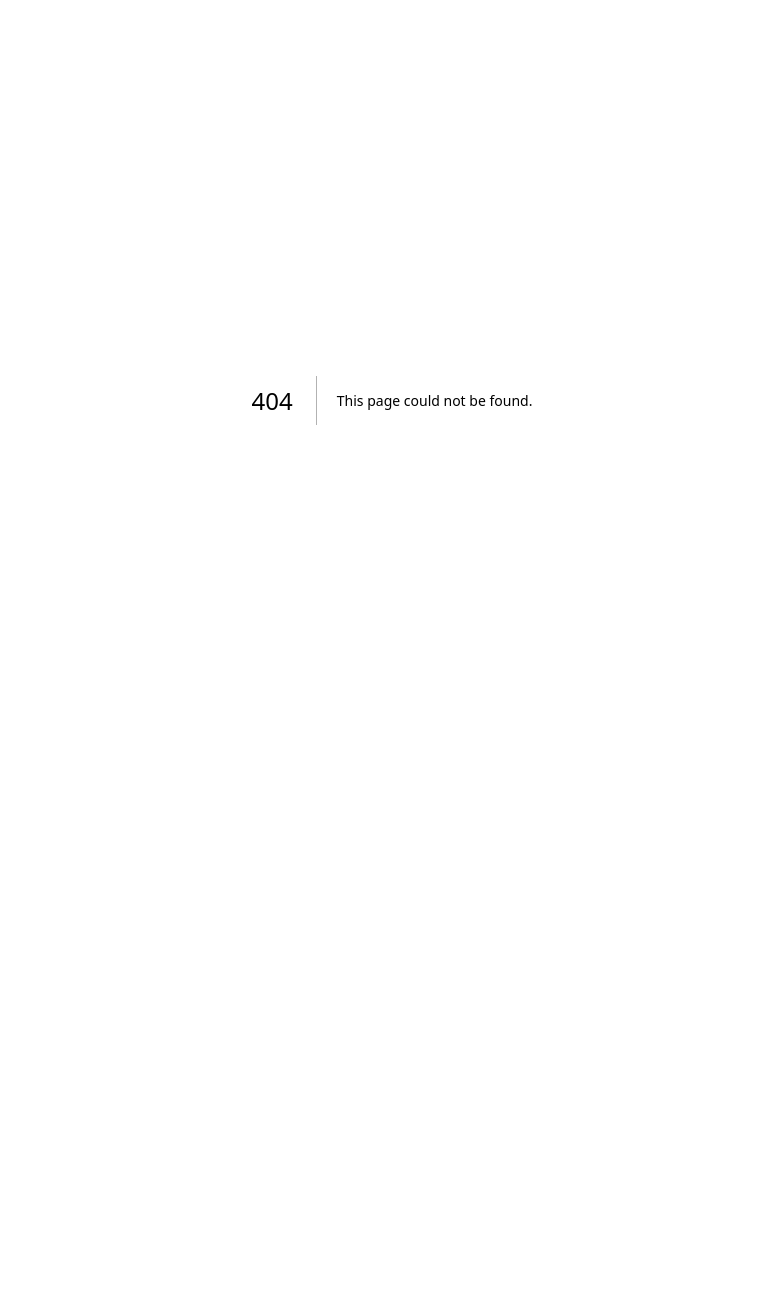
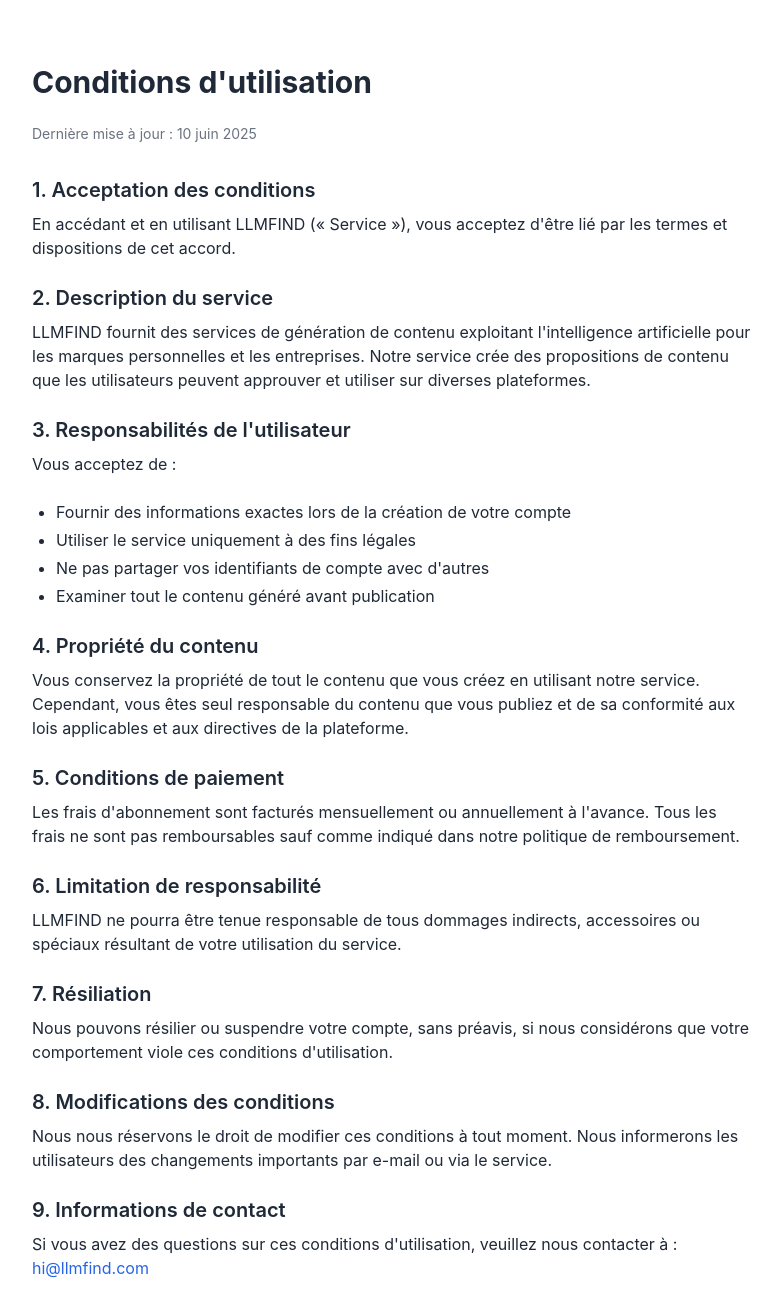
Before and after one commit to Thethetrader/propulsemysite, a Next.js app: page /conditions in a window 1280 px wide. Before the commit this address had no page. Shown: the top 1316 px of the page, without its empty margins (248-1029 px from the left). Before the commit the page ends 800 px from the top, so only its background shows below. Built offline with nearby package versions, Linux system fonts and the light colour scheme.

Commit message:
Add terms of use page and footer link

```diff
--- /dev/null
+++ b/app/conditions/page.tsx
@@ -0,0 +1,43 @@
+import React from 'react'
+
+export default function ConditionsUtilisation() {
+  return (
+    <main className="max-w-3xl mx-auto px-6 py-16 text-gray-800">
+      <h1 className="text-3xl font-bold mb-6">Conditions d'utilisation</h1>
+      <p className="text-sm text-gray-500 mb-8">Dernière mise à jour : 10 juin 2025</p>
+
+      <h2 className="text-xl font-semibold mb-2 mt-6">1. Acceptation des conditions</h2>
+      <p className="mb-6">En accédant et en utilisant LLMFIND (« Service »), vous acceptez d'être lié par les termes et dispositions de cet accord.</p>
+
+      <h2 className="text-xl font-semibold mb-2">2. Description du service</h2>
+      <p className="mb-6">LLMFIND fournit des services de génération de contenu exploitant l'intelligence artificielle pour les marques personnelles et les entreprises. Notre service crée des propositions de contenu que les utilisateurs peuvent approuver et utiliser sur diverses plateformes.</p>
+
+      <h2 className="text-xl font-semibold mb-2">3. Responsabilités de l'utilisateur</h2>
+      <p className="mb-6">Vous acceptez de :</p>
+      <ul className="list-disc pl-6 space-y-1 mb-6">
+        <li>Fournir des informations exactes lors de la création de votre compte</li>
+        <li>Utiliser le service uniquement à des fins légales</li>
+        <li>Ne pas partager vos identifiants de compte avec d'autres</li>
+        <li>Examiner tout le contenu généré avant publication</li>
+      </ul>
+
+      <h2 className="text-xl font-semibold mb-2">4. Propriété du contenu</h2>
+      <p className="mb-6">Vous conservez la propriété de tout le contenu que vous créez en utilisant notre service. Cependant, vous êtes seul responsable du contenu que vous publiez et de sa conformité aux lois applicables et aux directives de la plateforme.</p>
+
+      <h2 className="text-xl font-semibold mb-2">5. Conditions de paiement</h2>
+      <p className="mb-6">Les frais d'abonnement sont facturés mensuellement ou annuellement à l'avance. Tous les frais ne sont pas remboursables sauf comme indiqué dans notre politique de remboursement.</p>
+
+      <h2 className="text-xl font-semibold mb-2">6. Limitation de responsabilité</h2>
+      <p className="mb-6">LLMFIND ne pourra être tenue responsable de tous dommages indirects, accessoires ou spéciaux résultant de votre utilisation du service.</p>
+
+      <h2 className="text-xl font-semibold mb-2">7. Résiliation</h2>
+      <p className="mb-6">Nous pouvons résilier ou suspendre votre compte, sans préavis, si nous considérons que votre comportement viole ces conditions d'utilisation.</p>
+
+      <h2 className="text-xl font-semibold mb-2">8. Modifications des conditions</h2>
+      <p className="mb-6">Nous nous réservons le droit de modifier ces conditions à tout moment. Nous informerons les utilisateurs des changements importants par e-mail ou via le service.</p>
+
+      <h2 className="text-xl font-semibold mb-2">9. Informations de contact</h2>
+      <p>Si vous avez des questions sur ces conditions d'utilisation, veuillez nous contacter à : <a href="mailto:hi@llmfind.com" className="text-blue-600 hover:underline">hi@llmfind.com</a></p>
+    </main>
+  )
+}
--- a/app/page.tsx
+++ b/app/page.tsx
@@ -416,6 +416,7 @@ export default function Home() {
             <h3 className="font-semibold mb-3">Légal</h3>
             <ul className="space-y-2 text-sm">
               <li><a href="/confidentialite" className="hover:underline">Politique de confidentialité</a></li>
+              <li><a href="/conditions" className="hover:underline">Conditions d'utilisation</a></li>
               <li><a href="#" className="hover:underline">Mentions légales</a></li>
             </ul>
           </div>
```
